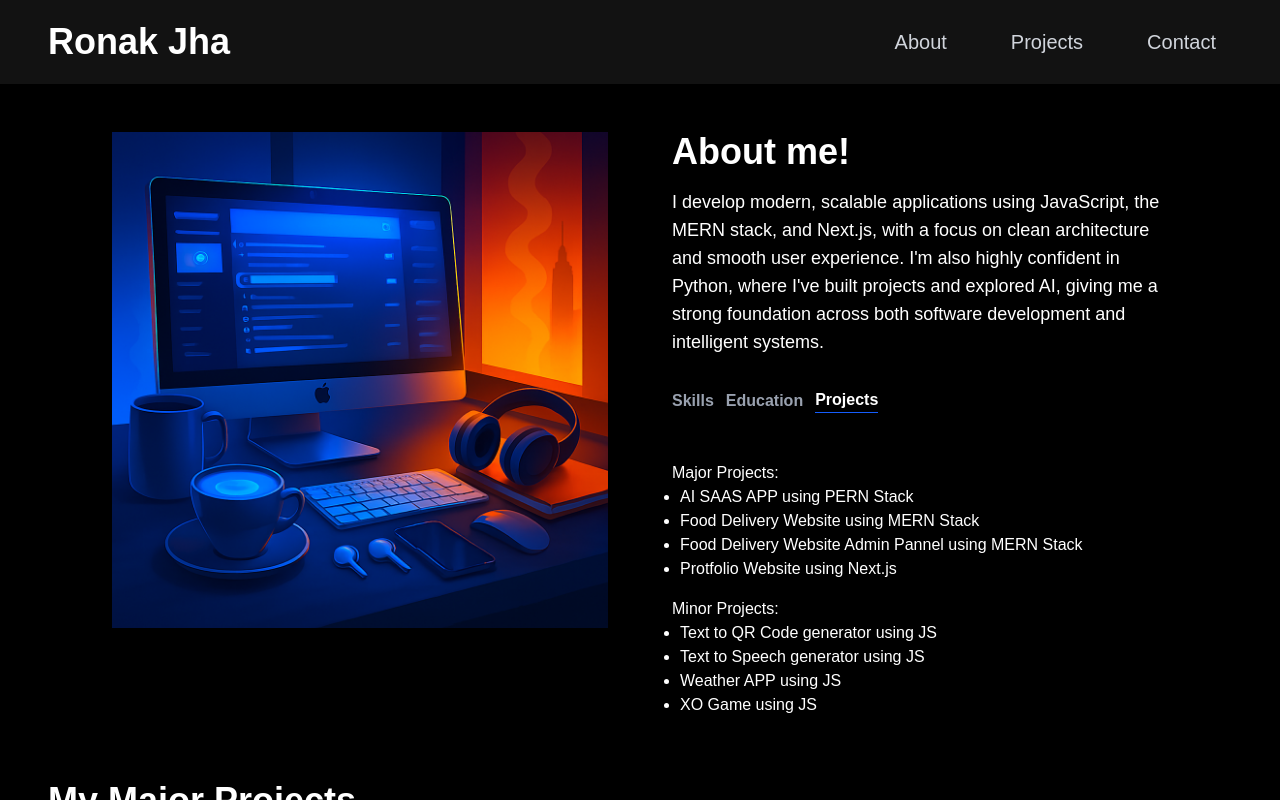
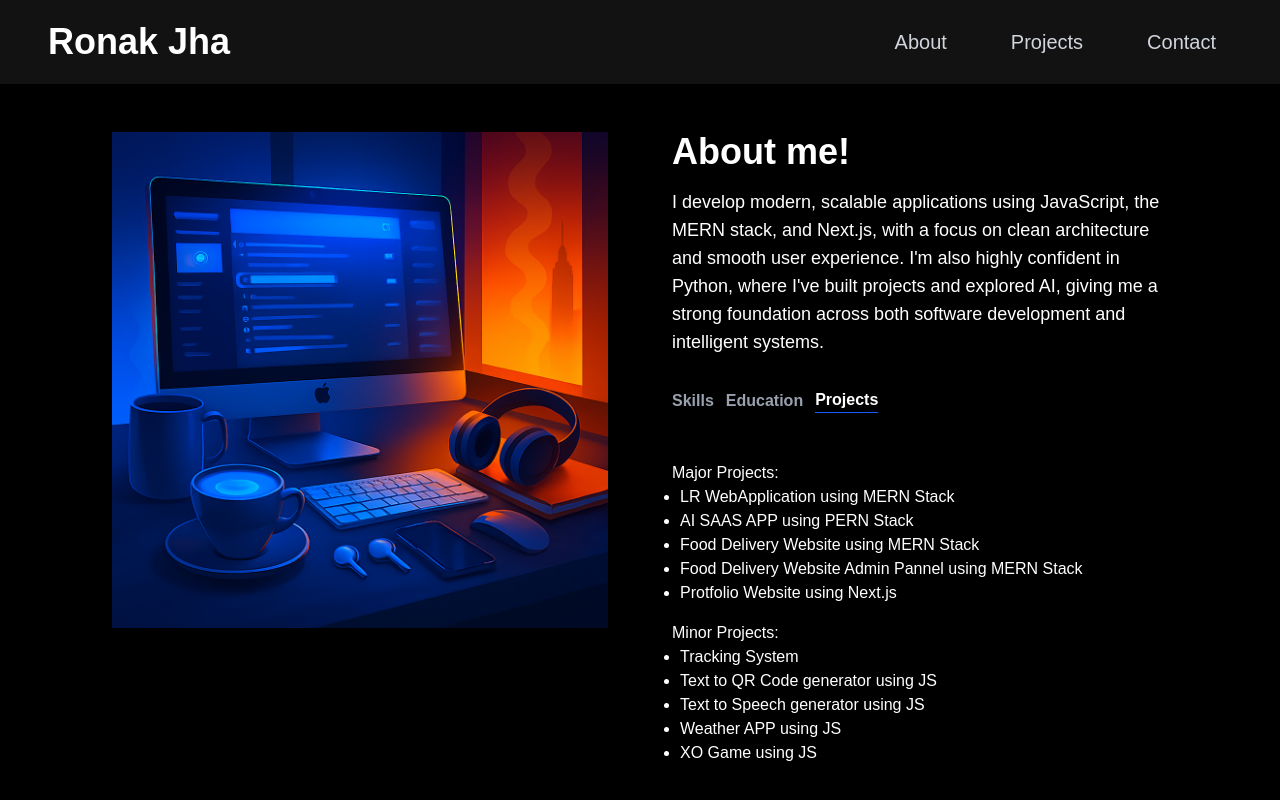
Before and after one commit to RonakJha-01/Ronak-Jha-Portfolio, a Next.js app: page / in a window 1280 px wide. Both pictures are taken after a click on the button "Projects". Shown: the part 476-1276 px from the top of the page. Built offline with nearby package versions, Linux system fonts and the light colour scheme.

Commit message:
added new project

```diff
--- a/src/app/components/AboutSection.jsx
+++ b/src/app/components/AboutSection.jsx
@@ -112,6 +112,7 @@ const TAB_DATA = [
         <ul className='mt-4'>Major Projects:</ul>
 
         <ul className='list-disc pl-2'>
+        <li>LR WebApplication using MERN Stack</li>
         <li>AI SAAS APP using PERN Stack</li>
         <li>Food Delivery Website using MERN Stack</li>
         <li>Food Delivery Website Admin Pannel using MERN Stack</li>
@@ -122,6 +123,7 @@ const TAB_DATA = [
         <ul className='mt-4'>Minor Projects:</ul>
 
         <ul className='list-disc pl-2'>
+          <li>Tracking System</li>
           <li>Text to QR Code generator using JS</li>
           <li>Text to Speech generator using JS</li>
           <li>Weather APP using JS</li>
```
